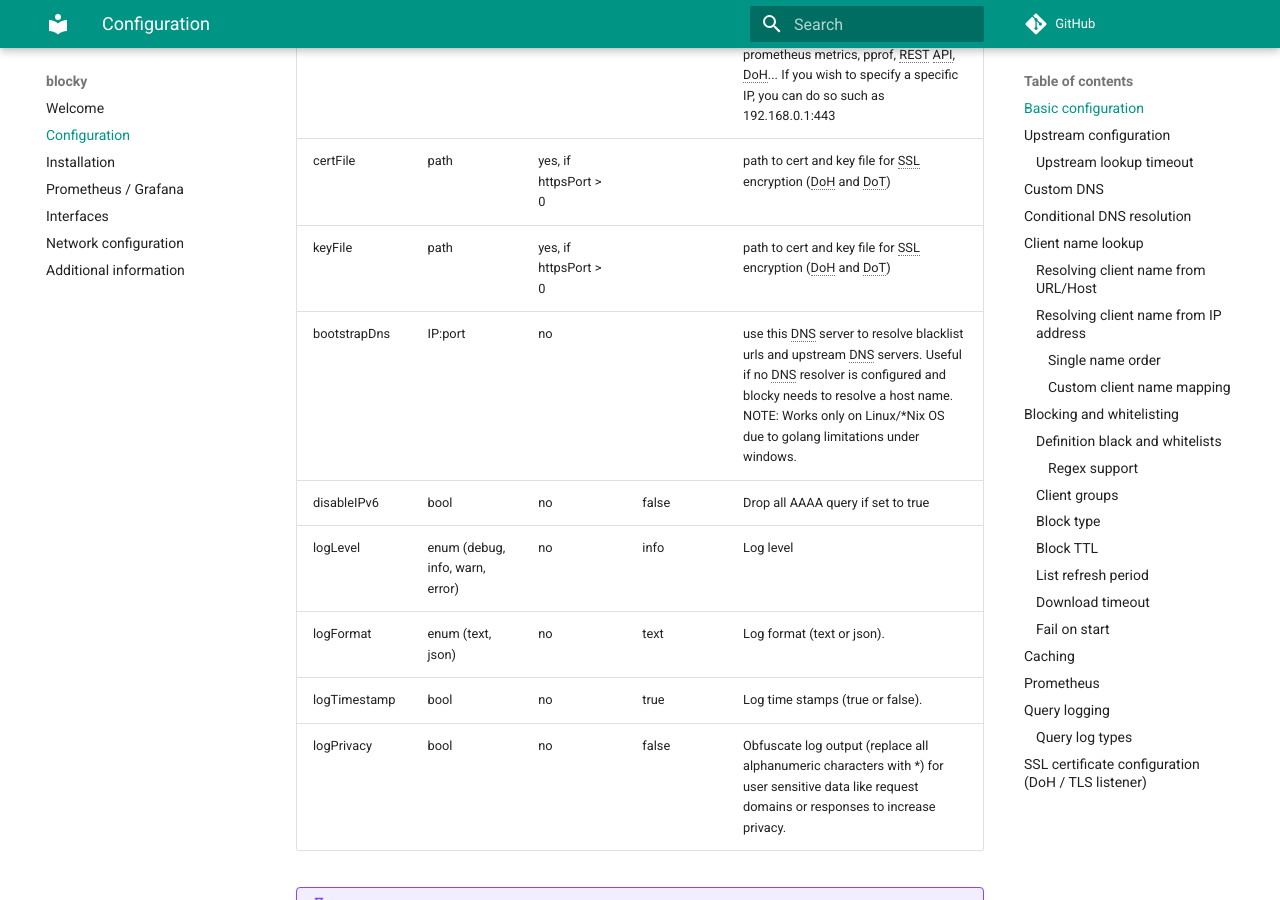
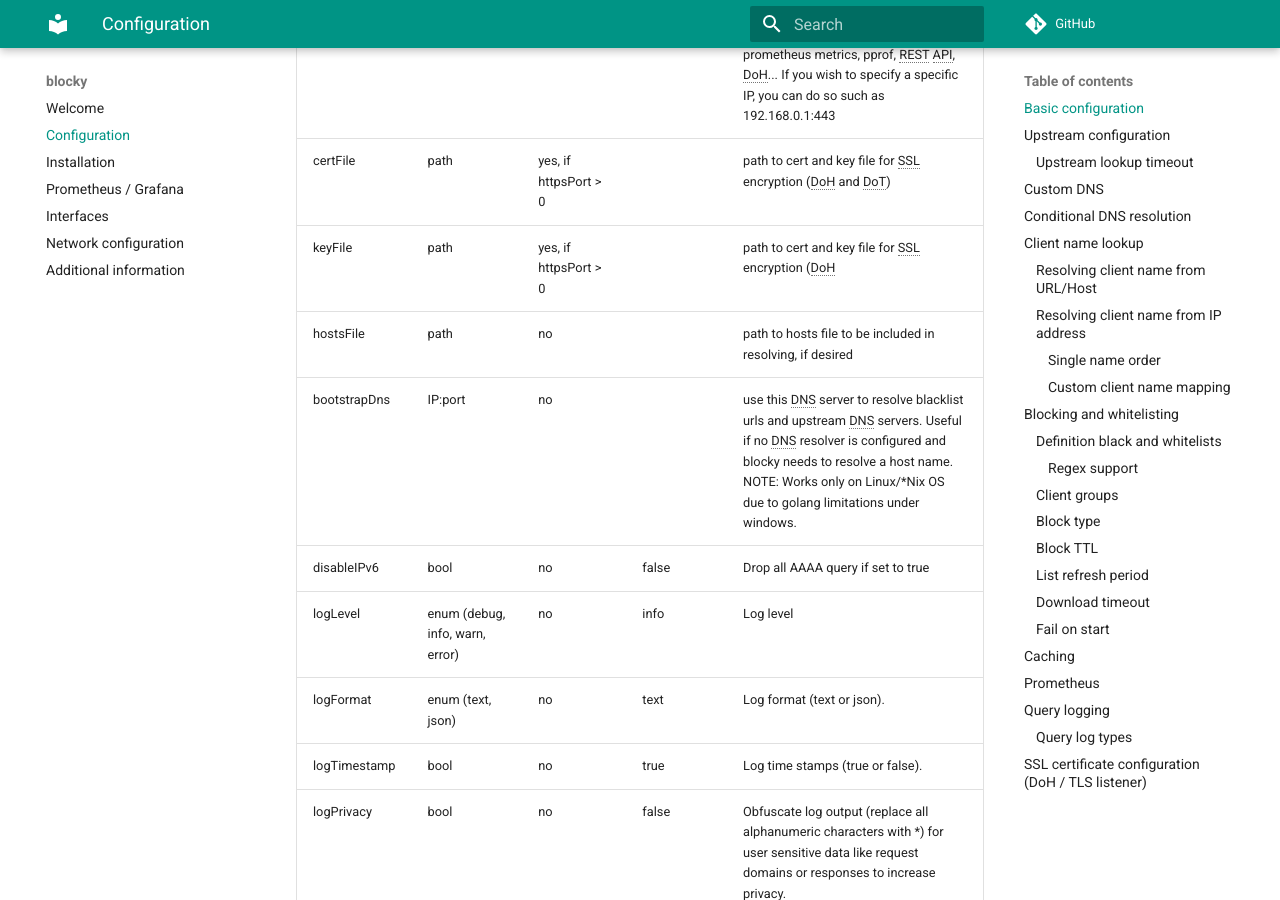
Before and after one commit to 0xERR0R/blocky, an MkDocs documentation site: the page built from docs/configuration.md, in a window 1280 px wide and 900 px high, scrolled down 899 px. Built offline with MkDocs 1.6.1 and Material for MkDocs 9.7.7, drawn with Linux system fonts in a browser that asks for light colours; comment, search, counter and statistics services are not loaded.

Commit message:
Added entry to configuration docs

```diff
--- a/docs/configuration.md
+++ b/docs/configuration.md
@@ -18,7 +18,8 @@ configuration properties as [JSON](config.yml).
 | httpPort        | int (1 - 65535)   | no                    |                    | HTTP listener port and optional bind ip address . If > 0, will be used for prometheus metrics, pprof, REST API, DoH ...If you wish to specify a specific IP, you can do so such as 192.168.0.1:4000. Example: 4000, :4000, 127.0.0.1:4000 |
 | httpsPort       | int (1 - 65535)   | no                    |                    | HTTPS listener port and optional bind ip address . If > 0, will be used for prometheus metrics, pprof, REST API, DoH... If you wish to specify a specific IP, you can do so such as 192.168.0.1:443 |
 | certFile        | path              | yes, if httpsPort > 0 |                    | path to cert and key file for SSL encryption (DoH and DoT) |
-| keyFile         | path              | yes, if httpsPort > 0 |                    | path to cert and key file for SSL encryption (DoH and DoT) |
+| keyFile         | path              | yes, if httpsPort > 0 |                    | path to cert and key file for SSL encryption (DoH
+| hostsFile       | path              | no                    |                    | path to hosts file to be included in resolving, if desired |
 | bootstrapDns    | IP:port           | no                    |                    | use this DNS server to resolve blacklist urls and upstream DNS servers. Useful if no DNS resolver is configured and blocky needs to resolve a host name. NOTE: Works only on Linux/*Nix OS due to golang limitations under windows.|
 | disableIPv6     | bool              | no                    | false              | Drop all AAAA query if set to true
 | logLevel        | enum (debug, info, warn, error)           | no                 | info               | Log level  |
```
